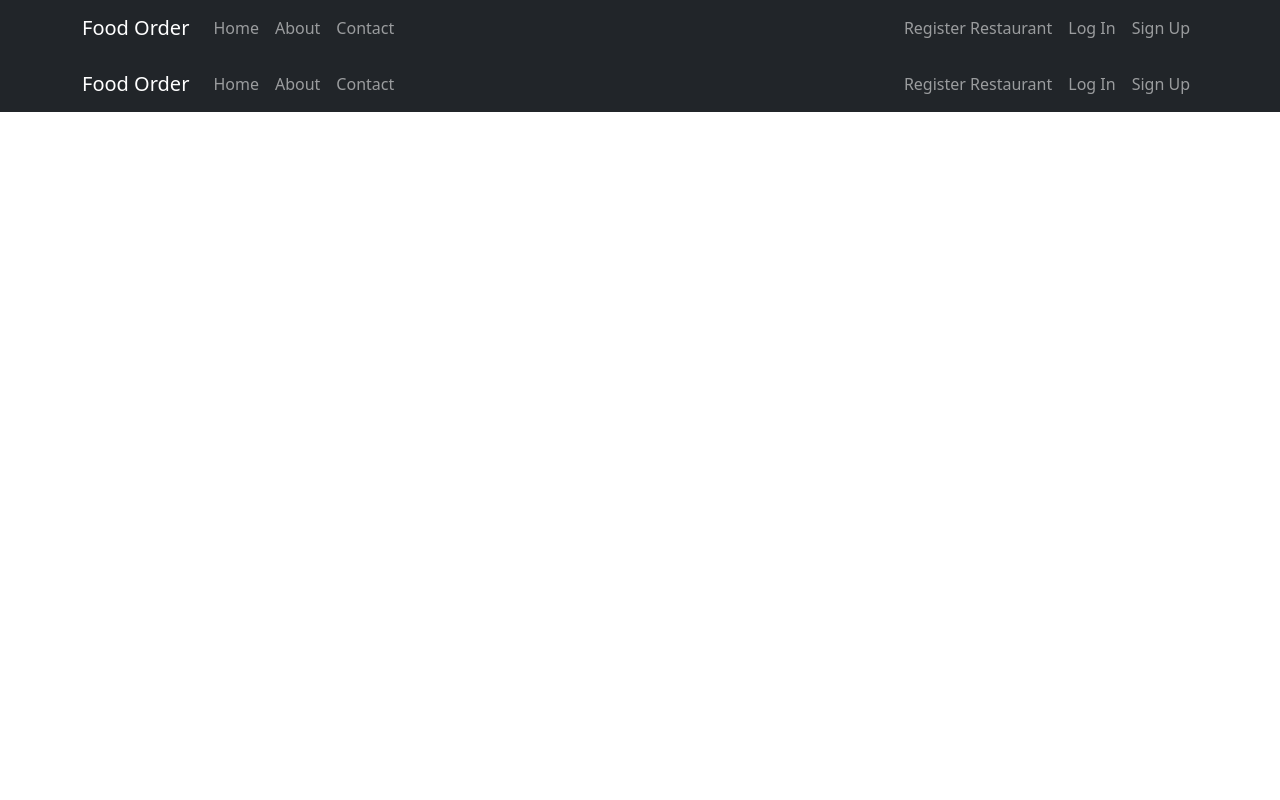
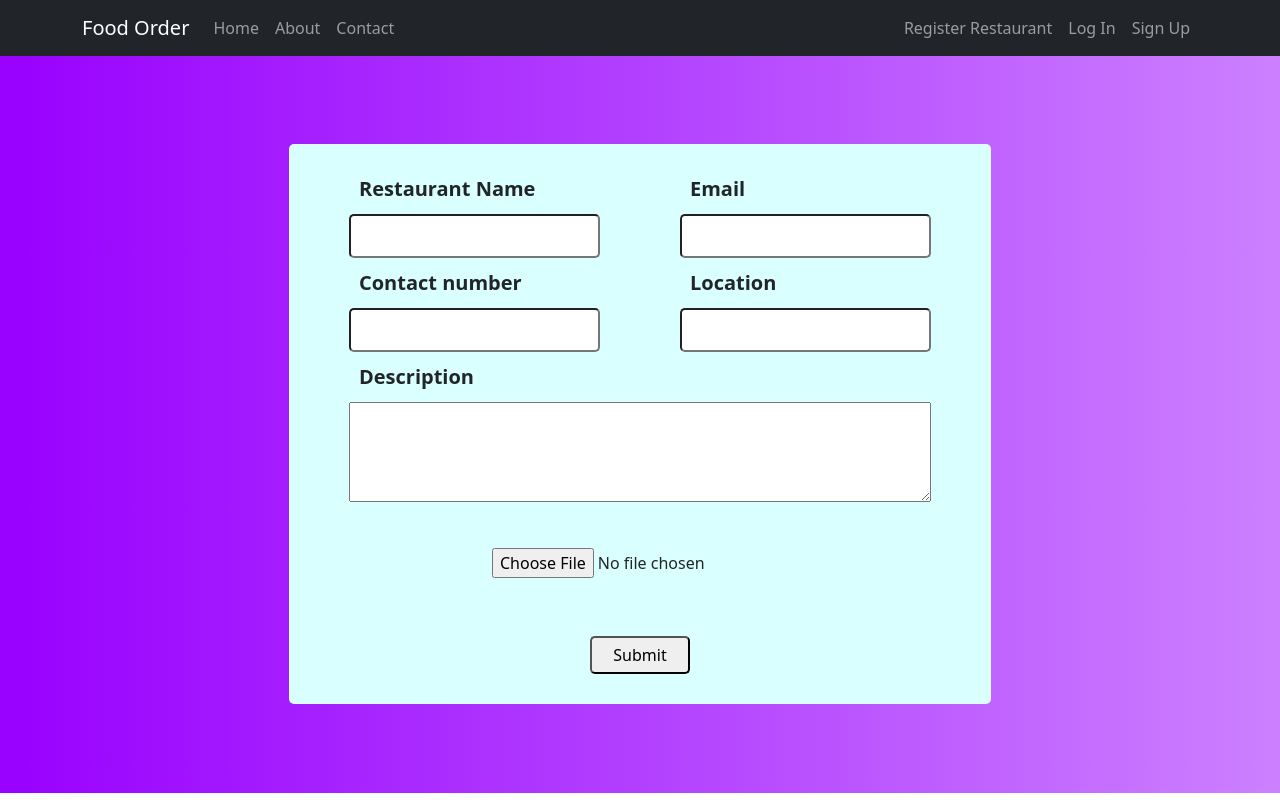
Before and after one commit to Akash9575/food-order-webapp, a React (Create React App) app: page /registerrestaurant in a window 1280 px wide. Built offline with nearby package versions, Linux system fonts and the light colour scheme.

Commit message:
Resturant Register form created

```diff
--- a/package.json
+++ b/package.json
@@ -7,6 +7,7 @@
     "@testing-library/react": "^13.3.0",
     "@testing-library/user-event": "^13.5.0",
     "bootstrap": "^5.1.3",
+    "formik": "^2.2.9",
     "react": "^18.1.0",
     "react-bootstrap": "^2.4.0",
     "react-dom": "^18.1.0",
--- a/src/App.js
+++ b/src/App.js
@@ -1,6 +1,7 @@
 import { Routes, Route } from "react-router-dom";
 import NavBar from "./component/NavBar";
 import "./App.css";
+import Register_Restaurant from "./component/Register-Restaurant";
 
 function App() {
   return (
@@ -10,7 +11,7 @@ function App() {
         <Route path="/" element={<NavBar />} />
         <Route path="/about" element={<NavBar />} />
         <Route path="/contact" element={<NavBar />} />
-        <Route path="/registerrestaurant" element={<NavBar/>} />
+        <Route path="/registerrestaurant" element={<Register_Restaurant/>} />
         <Route path="/login" element={<NavBar />} />
         <Route path="/signup" element={<NavBar />} />
       </Routes>
--- /dev/null
+++ b/src/component/Register-Restaurant.js
@@ -0,0 +1,126 @@
+import React, { useEffect, useState } from 'react';
+import { Formik, Form, Field, ErrorMessage } from 'formik';
+import './Register_restaurant.css'
+
+const Register_Restaurant = () => {
+  const [image, setImage] = useState();
+  const [preview, setPreview] = useState();
+
+  const HandelChange = (e) => {
+    const file = e.target.files[0];
+    if (file) {
+      setImage(file);
+    }
+    else {
+      setImage(null)
+    }
+  }
+
+  useEffect(() => {
+    if (image) {
+      const reader = new FileReader();
+      reader.onloadend = () => {
+        setPreview(reader.result);
+      }
+      reader.readAsDataURL(image);
+    } else {
+      setPreview(null)
+    }
+  }, [image])
+
+  return (
+    <>
+      <div className='restaurant_background'>
+        <Formik
+          initialValues={{ restaurant_name: '', email: '', contact:'', location:'', des: '' }}
+          validate={values => {
+            const errors = {};
+            if (!values.restaurant_name) {
+              errors.restaurant_name = "Required";
+            }
+            if (!values.contact) {
+              errors.contact = "Required";
+            }
+            if (!values.location) {
+              errors.location = "Required";
+            }
+            if (!values.des) {
+              errors.des = "Required";
+            }
+            if (!values.email) {
+              errors.email = 'Required';
+            } else if (
+              !/^[A-Z0-9._%+-]+@[A-Z0-9.-]+\.[A-Z]{2,}$/i.test(values.email)
+            ) {
+              errors.email = 'Invalid email address';
+            }
+            return errors;
+          }}
+          onSubmit={(values, { resetForm }) => {
+
+            console.log(values)
+            setTimeout(() => {
+              // alert(JSON.stringify(values, null, 2));
+              // setSubmitting(false);
+            }, 400);
+            resetForm();
+          }}
+        >
+          {({ isSubmitting }) => (
+
+
+            <Form className='restaurant_form'>
+              <div className='form-top'>
+              <div className='form_control'>
+                <div className='restaurant_form_item'>
+                  <label className='restaurant_form_label'>Restaurant Name </label>
+                  <Field type="text" className="restaurant_form_field" name="restaurant_name" />
+                  <ErrorMessage className='restaurant_form_error' name="restaurant_name" component="div" />
+
+                </div>
+                <div className='restaurant_form_item'>
+                  <label className='restaurant_form_label'>Email  </label>
+                  <Field type="email" className="restaurant_form_field" name="email" />
+                  <ErrorMessage className='restaurant_form_error' name="email" component="div" />
+                </div>
+
+              </div>
+
+              <div className='form_control'>
+                <div className='restaurant_form_item'>
+                  <label className='restaurant_form_label'>Contact number</label>
+                  <Field type="text" className="restaurant_form_field" name="contact" />
+                  <ErrorMessage className='restaurant_form_error' name="contact" component="div" />
+
+                </div>
+                <div className='restaurant_form_item'>
+                  <label className='restaurant_form_label'>Location</label>
+                  <Field type="text" className="restaurant_form_field" name="location" />
+                  <ErrorMessage className='restaurant_form_error' name="location" component="div" />
+                </div>
+
+              </div>
+
+              <div className='restaurant_form_item'>
+                <label className='restaurant_form_label'>Description </label>
+                <Field as="textarea" className="restaurant_form_textarea" type="text" name="des" />
+                <ErrorMessage className='restaurant_form_error' name="des" component="div" />
+              </div>
+              <div>
+                <img src={preview} className='restaurant_form_image' />
+                <input id='fileinput' type='file' accept='image/*' onChange={HandelChange} />
+              </div>
+              </div>
+
+              <button type="submit" disabled={isSubmitting} className='restaurant_form_button'>
+                Submit
+              </button>
+            </Form>
+          )}
+        </Formik>
+      </div>
+    </>
+  );
+}
+
+export default Register_Restaurant
--- /dev/null
+++ b/src/component/Register_restaurant.css
@@ -0,0 +1,82 @@
+
+.restaurant_background{
+    background: linear-gradient(to right, #9900ff, #cc80ff);
+    height: 100%;
+    width: 100%;
+    min-height: 92.1vh;
+    display: flex;
+}
+
+.form_control{
+    display: flex !important;
+    justify-content: space-around !important;
+    width: 100%;
+}
+.restaurant_form{
+    background-color: rgb(218, 255, 255);
+    border-radius: 5px;
+    width: fit-content;
+    height: fit-content;
+    margin: auto;
+    padding: 20px;
+    display: flex;
+    justify-content: center;
+    flex-direction: column;
+    /* align-items: start; */
+    align-items: center;
+
+}
+
+.restaurant_form_field{
+    border-radius: 5px;
+    padding: 8px;
+}
+
+.restaurant_form_label{
+    padding: 10px;
+    font-size: 20px;
+    font-weight: 600;
+    text-align: left;
+}
+
+.restaurant_form_error{
+    color: red;
+}
+
+.restaurant_form_button{
+    padding: 5px;
+    margin: 10px;
+    width: 100px;
+    border-radius: 5px;
+}
+
+.restaurant_form_image{
+    height: 100px;
+    margin: 12px 8px;
+    border-radius: 4px;
+}
+
+.restaurant_form_textarea{
+    /* width: */
+    /* height: 20px; */
+    max-height: 100px;
+    min-height: 100px;
+    padding: 5px;
+    /* height: 50px; */
+}
+
+.form-top{
+    /* margin: 1px; */
+}
+
+.restaurant_form_item{
+    display: flex;
+    flex-direction: column;
+    /* align-items: flex-start; */
+    margin: 0px 40px;
+    /* padding: 10px; */
+}
+
+.restaurant_form_bottom{
+    display: flex;
+}
--- a/src/index.css
+++ b/src/index.css
@@ -1,3 +1,7 @@
+*{
+  margin: 0;
+  padding: 0;
+}
 body {
   margin: 0;
   font-family: -apple-system, BlinkMacSystemFont, 'Segoe UI', 'Roboto', 'Oxygen',
```
Also changed, not shown: 1 other file (tests, documents, lock files or other folders).
